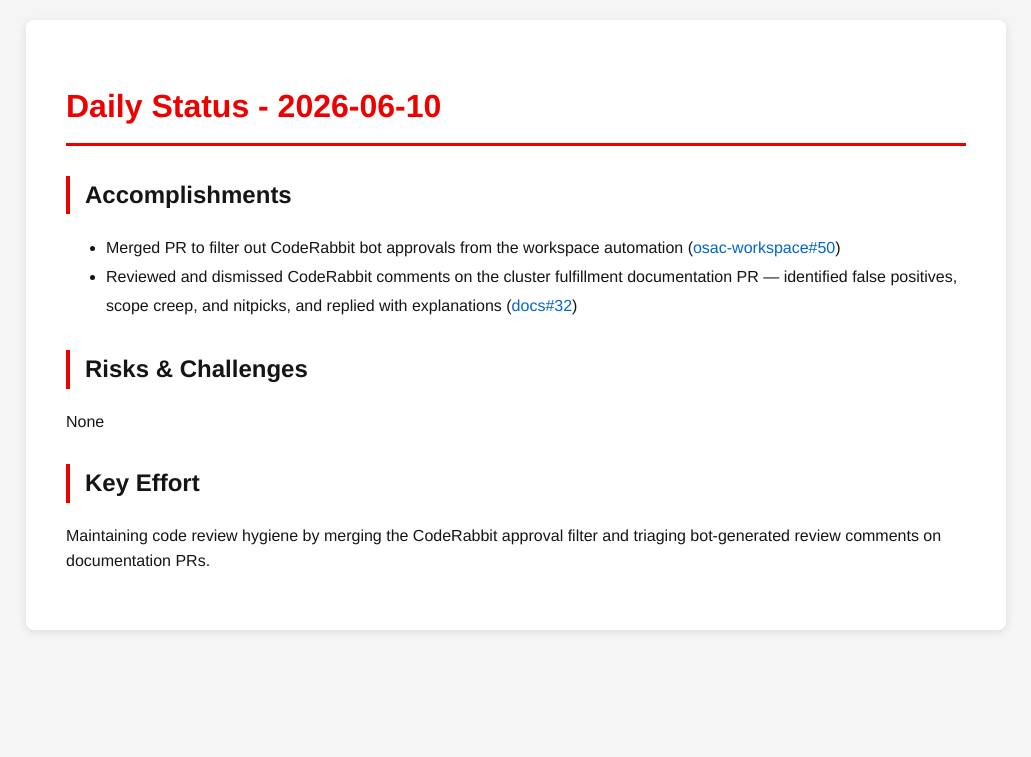
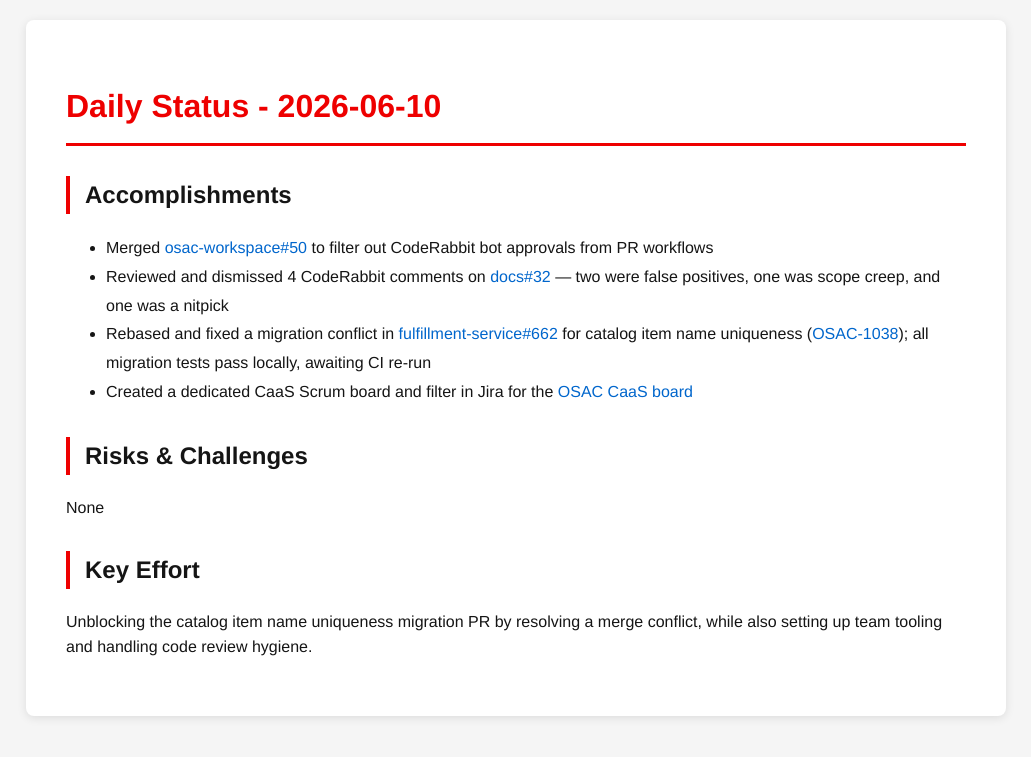
Before and after one commit to tzvatot/daily-status, a Jekyll site: the page built from 2026-06-10.md, in a window 1280 px wide. Shown: the top 757 px of the page, without its empty margins (124-1155 px from the left). Built offline with Jekyll 4.4.1, drawn with Linux system fonts in a browser that asks for light colours.

Commit message:
Daily status update - 2026-06-10

```diff
--- a/2026-06-10.md
+++ b/2026-06-10.md
@@ -7,11 +7,13 @@
 # Daily Status - 2026-06-10
 
 ## Accomplishments
-- Merged PR to filter out CodeRabbit bot approvals from the workspace automation ([osac-workspace#50](https://github.com/osac-project/osac-workspace/pull/50))
-- Reviewed and dismissed CodeRabbit comments on the cluster fulfillment documentation PR — identified false positives, scope creep, and nitpicks, and replied with explanations ([docs#32](https://github.com/osac-project/docs/pull/32))
+- Merged [osac-workspace#50](https://github.com/osac-project/osac-workspace/pull/50) to filter out CodeRabbit bot approvals from PR workflows
+- Reviewed and dismissed 4 CodeRabbit comments on [docs#32](https://github.com/osac-project/docs/pull/32) — two were false positives, one was scope creep, and one was a nitpick
+- Rebased and fixed a migration conflict in [fulfillment-service#662](https://github.com/osac-project/fulfillment-service/pull/662) for catalog item name uniqueness ([OSAC-1038](https://redhat.atlassian.net/browse/OSAC-1038)); all migration tests pass locally, awaiting CI re-run
+- Created a dedicated CaaS Scrum board and filter in Jira for the [OSAC CaaS board](https://redhat.atlassian.net/jira/software/c/projects/OSAC/boards/12411)
 
 ## Risks & Challenges
 None
 
 ## Key Effort
-Maintaining code review hygiene by merging the CodeRabbit approval filter and triaging bot-generated review comments on documentation PRs.
+Unblocking the catalog item name uniqueness migration PR by resolving a merge conflict, while also setting up team tooling and handling code review hygiene.
```
